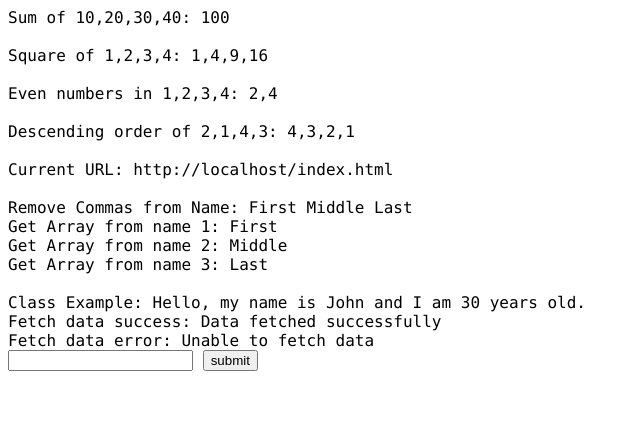
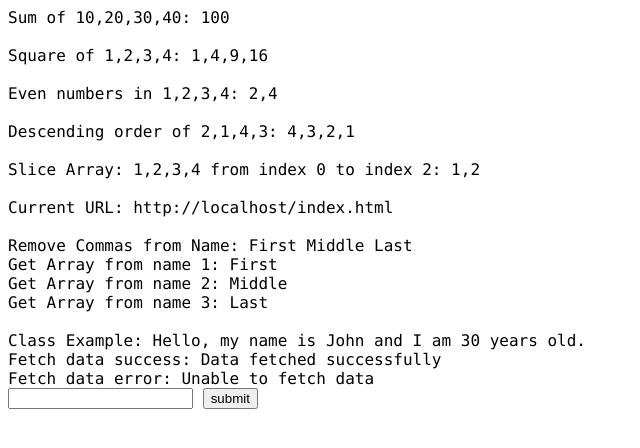
Before and after one commit to br8828982/basic_modern_js, a plain HTML site: page index.html in a window 1280 px wide. Shown: the whole page, without its empty margins (0-640 px from the left). Drawn offline with Linux system fonts and the light colour scheme.

Commit message:
Update index.html

```diff
--- a/index.html
+++ b/index.html
@@ -72,6 +72,7 @@
         squareResult(1, 2, 3, 4),
         evenResult(1, 2, 3, 4),
         descendResult(2, 1, 4, 3),
+        slicedResult([0, 2], 1, 2, 3, 4),
         `Current URL: ${currentUrl}`,
         `Remove Commas from Name: ${removeCommas(commaSeparatedNames)}`,
       ]
```
